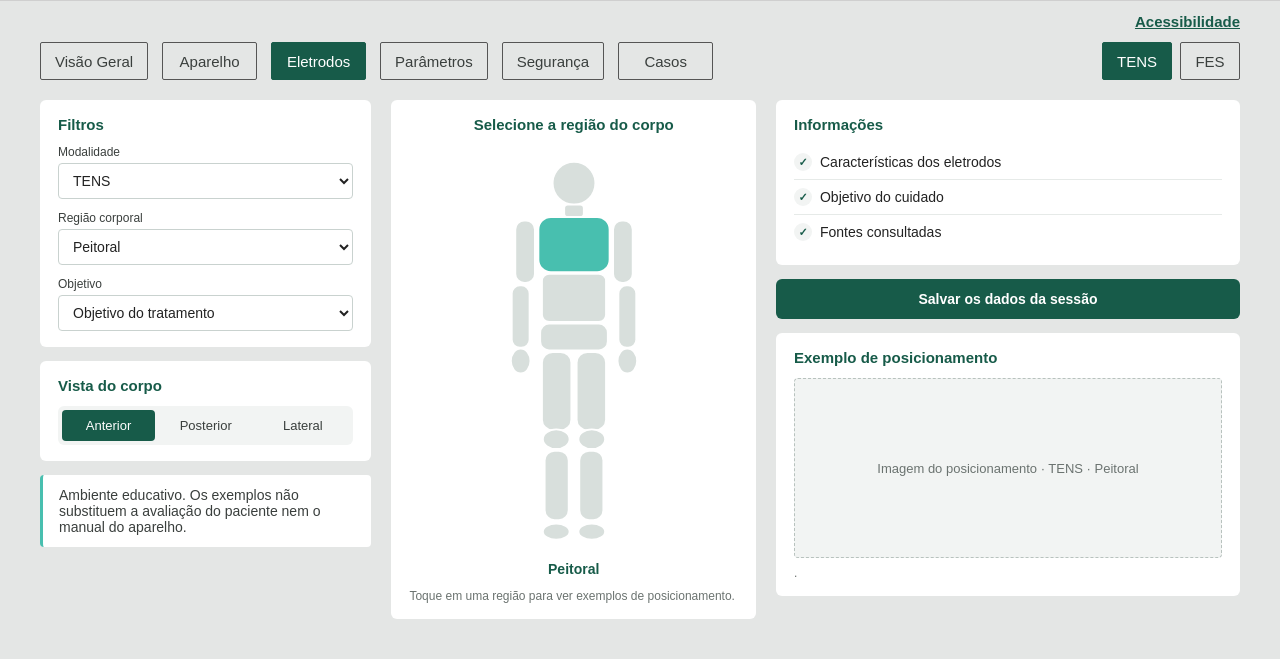
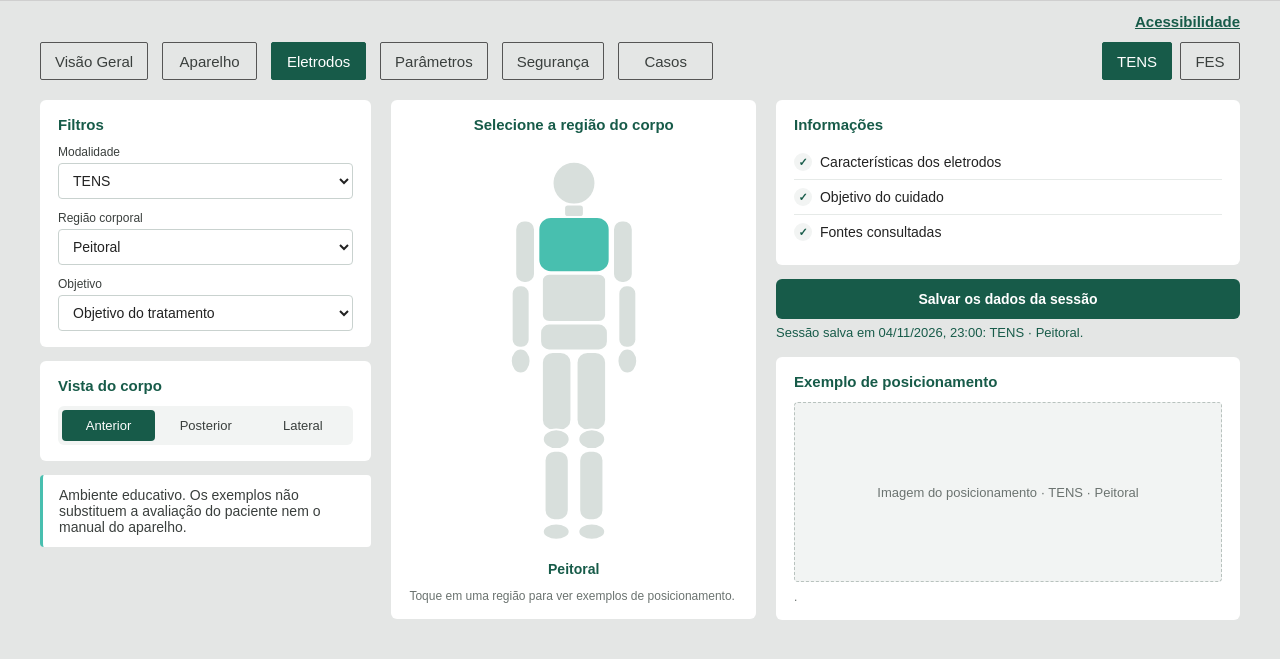
Before and after one commit to GabrielCosta-99/ElectroFisio, a plain HTML site: page pages/eletrodos.html in a window 1280 px wide. Both pictures are taken after a click on the button "Salvar os dados da sessão". Shown: the part 75-734 px from the top of the page. Drawn offline with Linux system fonts and the light colour scheme.

Commit message:
feat: salva os dados da sessao na tela de eletrodos

```diff
--- a/css/eletrodos.css
+++ b/css/eletrodos.css
@@ -246,3 +246,12 @@
         height: 340px;
     }
 }
+
+/* Mensagem do botão "Salvar os dados da sessão" */
+.mensagem-salvar {
+    min-height: 18px;
+    margin-top: -8px;
+
+    color: var(--verde-escuro);
+    font-size: 13px;
+}
--- a/js/eletrodos.js
+++ b/js/eletrodos.js
@@ -62,11 +62,20 @@ const regiaoEscolhida = document.getElementById("regiaoEscolhida");
 const imagemExemplo = document.getElementById("imagemExemplo");
 const legendaExemplo = document.getElementById("legendaExemplo");
 
+const botaoSalvar = document.querySelector(".botao-salvar");
+const CHAVE_SESSAO = "electrofisio-eletrodos";
+
 const selecao = {
     vista: "anterior",
     area: "tronco",
     modalidade: document.body.dataset.modalidade || "tens"
 };
+
+// Mensagem logo abaixo do botão "Salvar os dados da sessão"
+const mensagemSalvar = document.createElement("p");
+mensagemSalvar.className = "mensagem-salvar";
+mensagemSalvar.setAttribute("role", "status");
+botaoSalvar.insertAdjacentElement("afterend", mensagemSalvar);
 
 function preencherRegioes() {
     filtroRegiao.innerHTML = "";
@@ -176,6 +185,50 @@ botoesVista.forEach(function (botao) {
     });
 });
 
+// Salvar os dados da sessão (por enquanto, só neste navegador)
+botaoSalvar.addEventListener("click", function () {
+    const dados = {
+        modalidade: selecao.modalidade,
+        vista: selecao.vista,
+        area: selecao.area,
+        objetivo: filtroObjetivo.value,
+        salvoEm: new Date().toLocaleString("pt-BR", {
+            day: "2-digit", month: "2-digit", year: "numeric", hour: "2-digit", minute: "2-digit"
+        })
+    };
+
+    try {
+        localStorage.setItem(CHAVE_SESSAO, JSON.stringify(dados));
+        mensagemSalvar.textContent = "Sessão salva em " + dados.salvoEm + ": " +
+            dados.modalidade.toUpperCase() + " · " + REGIOES[dados.vista][dados.area] + ".";
+    } catch (erro) {
+        mensagemSalvar.textContent = "Não foi possível salvar neste navegador.";
+    }
+});
+
+// Abre com a última sessão salva (a modalidade continua a escolhida no topo)
+function carregarSessao() {
+    try {
+        const salvo = JSON.parse(localStorage.getItem(CHAVE_SESSAO));
+        if (salvo && REGIOES[salvo.vista] && REGIOES[salvo.vista][salvo.area]) {
+            selecao.vista = salvo.vista;
+            selecao.area = salvo.area;
+            return salvo;
+        }
+    } catch (erro) {
+        // Nada salvo ainda
+    }
+    return null;
+}
+
+const sessaoSalva = carregarSessao();
+
 preencherRegioes();
 preencherObjetivos();
+
+if (sessaoSalva) {
+    filtroObjetivo.value = sessaoSalva.objetivo || "";
+    mensagemSalvar.textContent = "Última sessão salva em " + sessaoSalva.salvoEm + ".";
+}
+
 atualizarTela();
```
